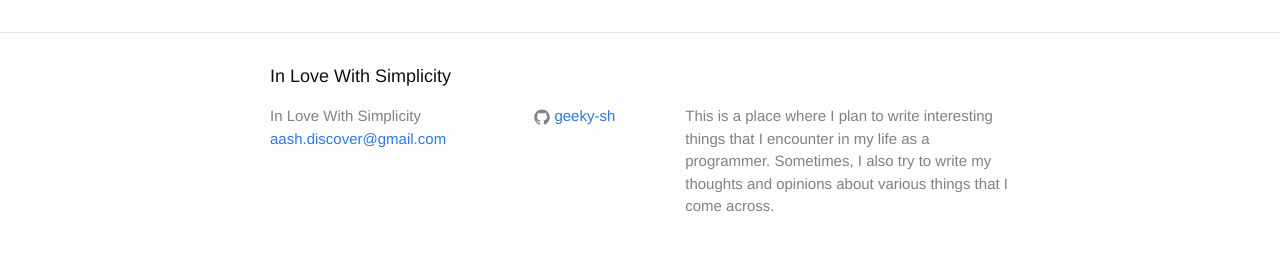
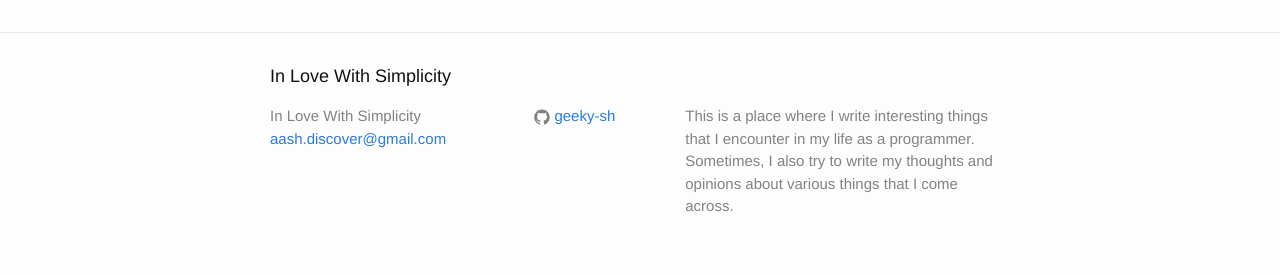
Before and after one commit to geeky-sh/geeky-sh.github.io, a Jekyll site: the page built from index.html, in a window 1280 px wide. Shown: the part 984-1259 px from the top of the page. Built offline with Jekyll 4.4.1, drawn with Linux system fonts in a browser that asks for light colours; Markdown is read by kramdown in place of the engine named in the settings.

```diff
--- a/_config.yml
+++ b/_config.yml
@@ -2,7 +2,7 @@
 title: In Love With Simplicity
 email: aash.discover@gmail.com
 description: > # this means to ignore newlines until "baseurl:"
-  This is a place where I plan to write interesting things that I encounter
+  This is a place where I  write interesting things that I encounter
   in my life as a programmer. Sometimes, I also try to write my thoughts
   and opinions about various things that I come across.
 baseurl: "" # the subpath of your site, e.g. /blog/
@@ -10,4 +10,8 @@
 github_username:  geeky-sh
 
 # Build settings
-markdown: kramdown
+markdown: redcarpet
+
+
+redcarpet:
+  extensions: ['autolink']
```
